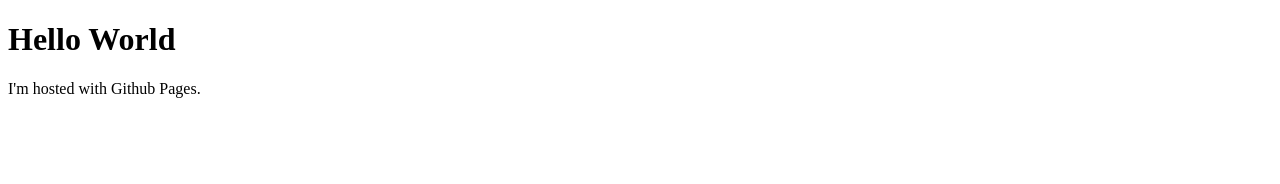
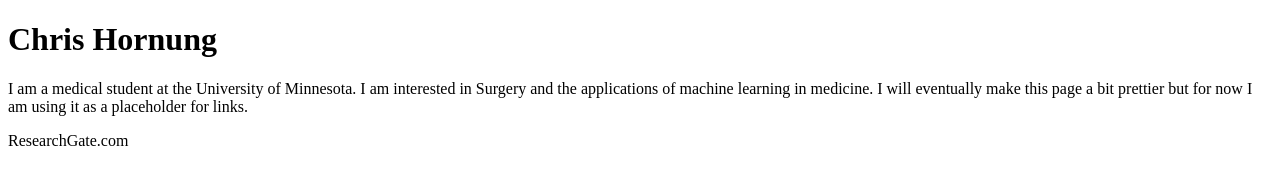
Before and after one commit to ChristyHorn14/ChristyHorn14.github.io, a plain HTML site: page index.html in a window 1280 px wide. Drawn offline with Linux system fonts and the light colour scheme.

Commit message:
Update index.html

```diff
--- a/index.html
+++ b/index.html
@@ -2,8 +2,9 @@
 <html>
 <body>
 
-<h1>Hello World</h1>
-<p>I'm hosted with Github Pages.</p>
+<h1>Chris Hornung</h1>
+<p>I am a medical student at the University of Minnesota. I am interested in Surgery and the applications of machine learning in medicine. I will eventually make this page a bit prettier but for now I am using it as a placeholder for links.</p>
+<p><ahref="https://www.researchgate.net/profile/Chris-Hornung/">ResearchGate.com</a> </p>
 
 </body>
 </html>
```
